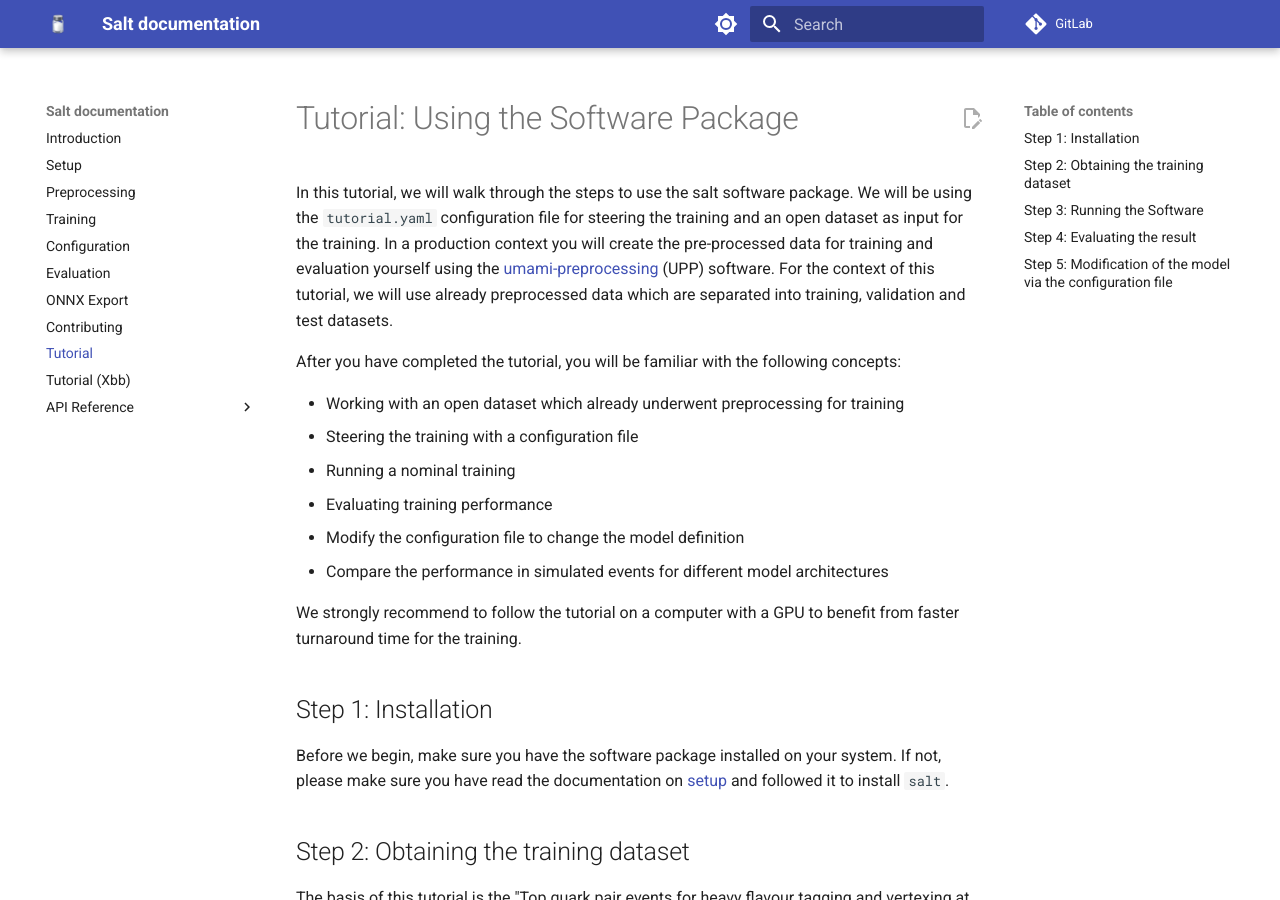
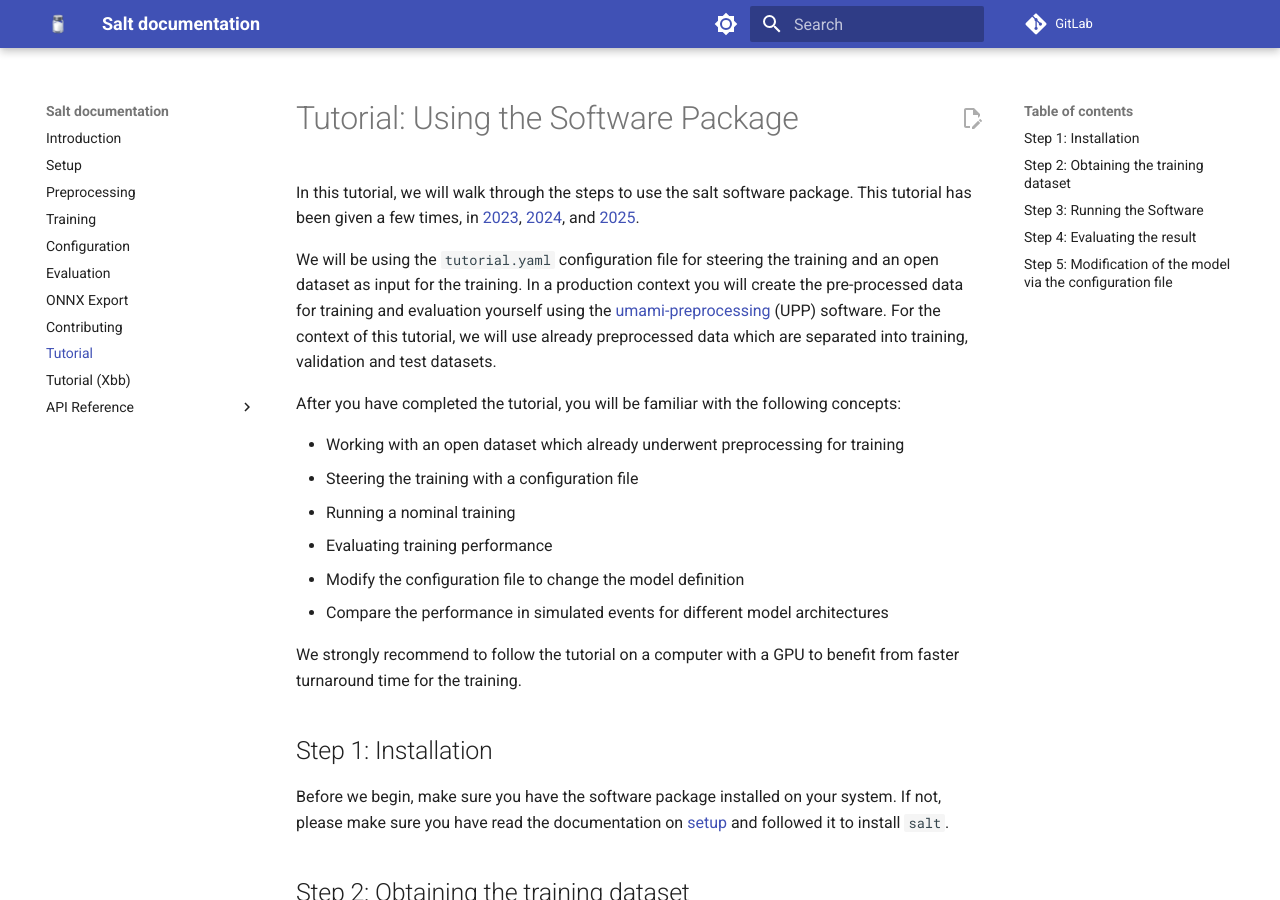
Before and after one commit to umami-hep/salt, an MkDocs documentation site: the page built from docs/tutorial.md, in a window 1280 px wide and 900 px high. Built offline with MkDocs 1.6.1 and Material for MkDocs 9.7.7, drawn with Linux system fonts in a browser that asks for light colours.

Commit message:
Edit tutorial.md

```diff
--- a/docs/tutorial.md
+++ b/docs/tutorial.md
@@ -1,6 +1,11 @@
 # Tutorial: Using the Software Package
 
 In this tutorial, we will walk through the steps to use the salt software package.
+This tutorial has been given a few times, in
+[2023](https://indico.cern.ch/event/1311519/contributions/5577998/attachments/2721103/4727424/salt_tutorial.pdf),
+[2024](https://indico.cern.ch/event/1352459/contributions/5860483/attachments/2854884/4992618/Salt_tutorial_GN2_ftag.pdf), and
+[2025](https://indico.cern.ch/event/1488957/contributions/6403390/).
+
 We will be using the `tutorial.yaml` configuration file for steering the training and an open dataset as input for the training.
 In a production context you will create the pre-processed data for training and evaluation yourself using the [umami-preprocessing](https://github.com/umami-hep/umami-preprocessing) (UPP) software. For the context of this tutorial, we will use already preprocessed data which are separated into training, validation and test datasets.
 
```
